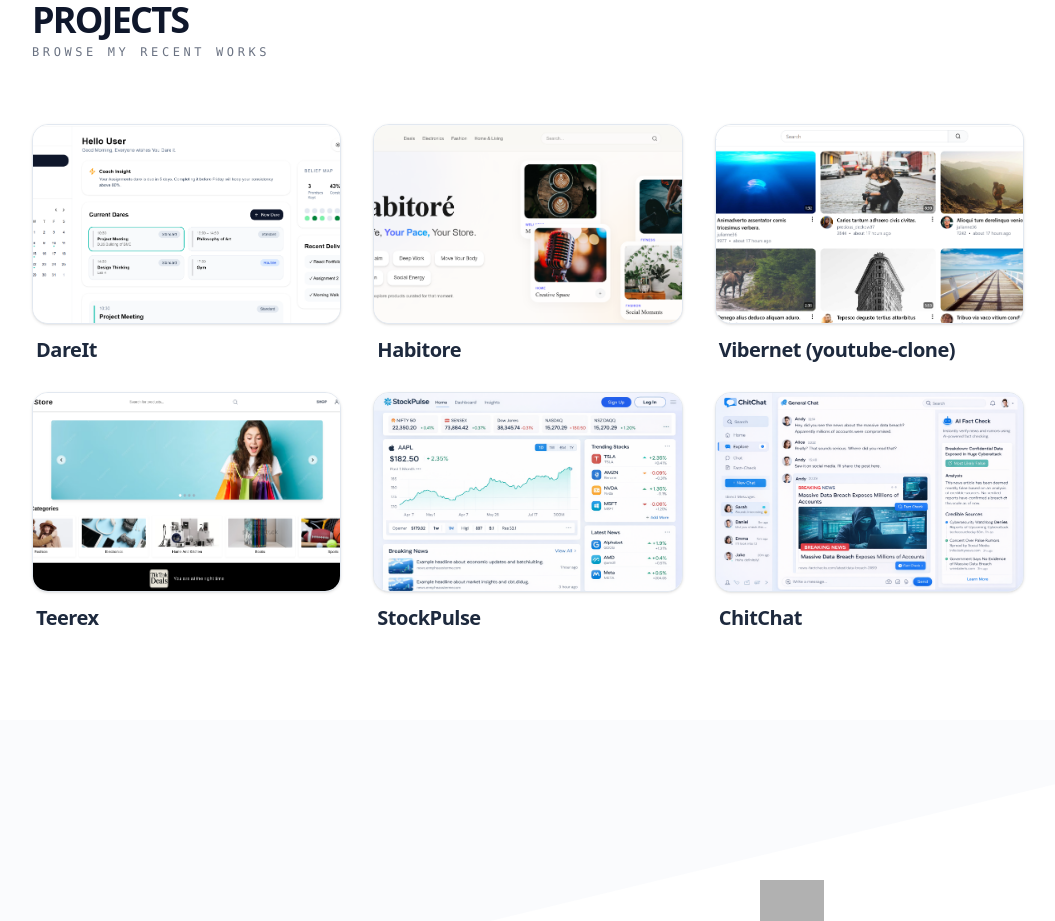
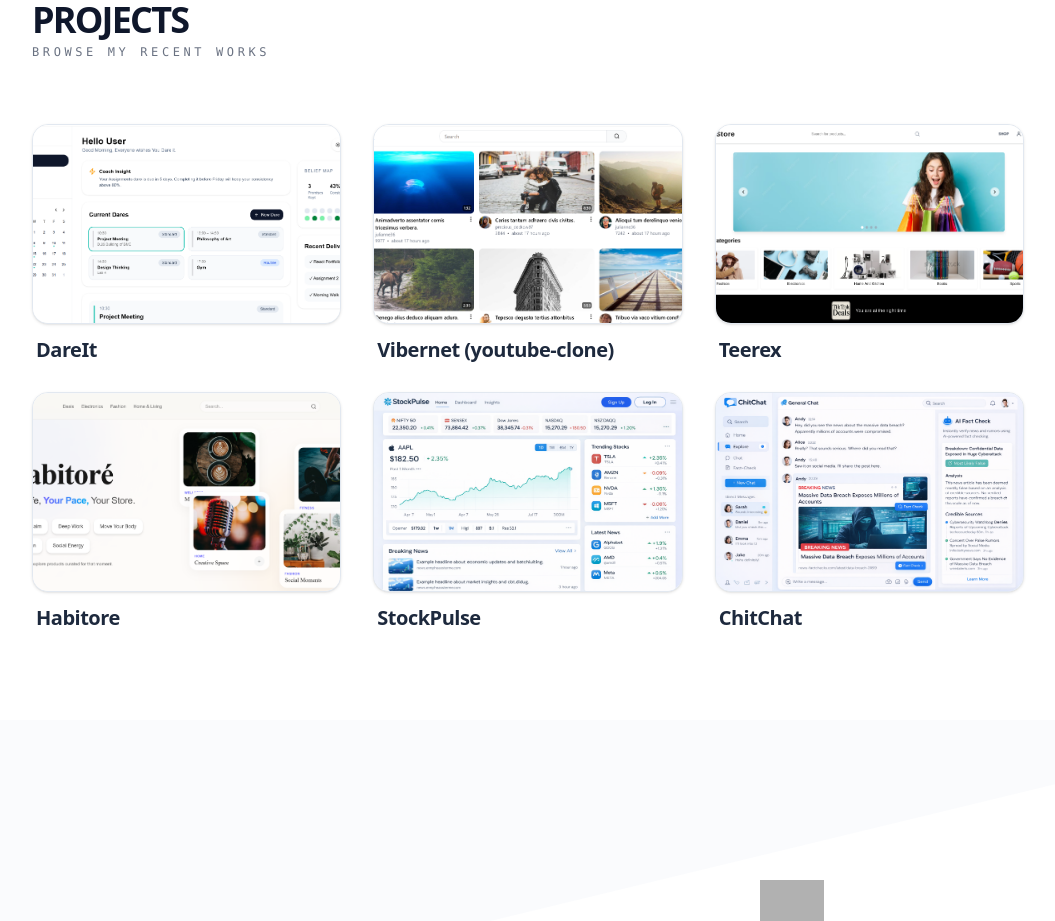
Before and after one commit to PraveenDKatti/my-work, a React (Vite) app: page / in a window 1280 px wide. Shown: the part 2400-3321 px from the top of the page, without its empty margins (112-1167 px from the left). Built offline with nearby package versions, Linux system fonts and the light colour scheme; grey boxes are pictures that could not be loaded.

Commit message:
reorder projects in Projects component and restore Habitore entry

```diff
--- a/src/components/Projects.jsx
+++ b/src/components/Projects.jsx
@@ -5,12 +5,6 @@ const Projects = () => {
       img: "./assets/dareit.png",
       github: "https://github.com/PraveenDKatti/geektrust/tree/main/dareit-app",
       liveDemo: "https://dareit-app.vercel.app/"
-    },
-    {
-      title: "Habitore",
-      img: "./assets/habitore.png",
-      github: "https://github.com/PraveenDKatti/habitore",
-      liveDemo: "https://habitore.vercel.app/",
     },
     {
       title: "Vibernet (youtube-clone)",
@@ -23,6 +17,12 @@ const Projects = () => {
       img: "./assets/teerexmark.png",
       github: "https://github.com/PraveenDKatti/geektrust/tree/main/TeeRex-Store",
       liveDemo: "https://teerexmark.netlify.app/"
+    },
+    {
+      title: "Habitore",
+      img: "./assets/habitore.png",
+      github: "https://github.com/PraveenDKatti/habitore",
+      liveDemo: "https://habitore.vercel.app/",
     },
     {
       title: "StockPulse",
```
